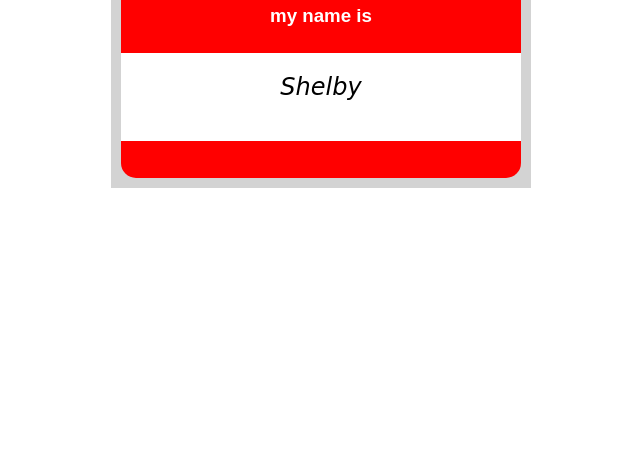
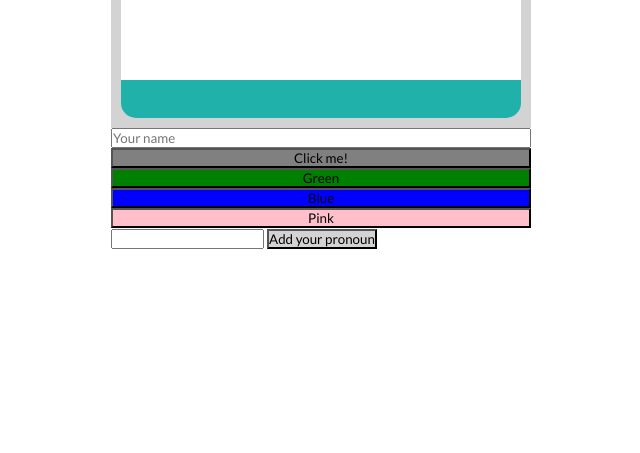
Before and after one commit to sls1881/name-tag-102, a plain HTML site: page index.html in a window 1280 px wide. Shown: the part 347-800 px from the top of the page, without its empty margins (319-959 px from the left). Drawn offline with Linux system fonts and the light colour scheme.

Commit message:
Nametag with event listeners

```diff
--- /dev/null
+++ b/app.js
@@ -0,0 +1,62 @@
+//Declare name changing
+const addName = document.getElementById('name');
+const clickButton = document.getElementById('button');
+const myName = document.getElementById('updated');
+
+
+//Declare color buttons
+const changeColor = document.getElementById('backg-color');
+const lightGreen = document.getElementById('lgreen');
+const lightBlue = document.getElementById('lblue');
+const lightPink = document.getElementById('lpink');
+
+//Declare pronoun
+const myPronoun = document.getElementById('pronoun-input');
+const pronounButton = document.getElementById('pronoun-button');
+const pronounPlacement = document.getElementById('pronoun-placement');
+
+//Declare count
+const myCount = document.getElementById('count');
+
+//Event for name change
+clickButton.addEventListener('click', () => {
+
+    myName.textContent = addName.value;
+    addName.value = '';
+
+})
+
+//Event for background color change
+lightGreen.addEventListener('click', () => {
+
+    changeColor.style.background = 'green';
+
+})
+
+lightBlue.addEventListener('click', () => {
+
+    changeColor.style.background = 'blue';
+
+})
+
+lightPink.addEventListener('click', () => {
+
+    changeColor.style.background = 'pink';
+
+})
+
+//Event for pronoun button
+
+pronounButton.addEventListener('click', () => {
+
+    pronounPlacement.textContent = myPronoun.value;
+})
+
+//Event for click count
+let count = 0
+
+clickButton.addEventListener('click', () => {
+
+    myCount.textContent = count++;
+
+})
--- a/index.html
+++ b/index.html
@@ -5,19 +5,42 @@
     <meta name="viewport" content="width=device-width, initial-scale=1.0">
     <title>Name Tag 102</title>
     <link rel="stylesheet" href="style.CSS">
+    <link rel="preconnect" href="https://fonts.gstatic.com">
+    <link href="https://fonts.googleapis.com/css2?family=Lato&display=swap" rel="stylesheet">
 </head>
 <body>
+    <div class = 'with-button'>
         <div class = 'border'>
-        <div class = 'container'>
+            <div id = 'backg-color' class = 'container'>
                 <header>
                     <h1>HELLO</h1>
                     <h3>my name is</h3>
                 </header>
                 <main>
-                <p><em>Shelby</em></p>
+                    <dev id = 'updated'>
+                    </dev>
+                    <div id = 'pronoun-placement'>
+
+                    </div>
                 </main>
                 <footer></footer>
             </div>
         </div>
+        <div class = 'name-input'>
+            <input id = 'name' placeholder = 'Your name'/>
+            <button id = 'button'>Click me!</button>
+            <button id = 'lgreen' class = 'green'>Green</button>
+            <button id = 'lblue' class = 'blue'>Blue</button>
+            <button id = 'lpink' class = 'pink'>Pink</button>
+        </div>
+        <div class = 'pronoun'>
+            <input id = 'pronoun-input'/>
+            <button id = 'pronoun-button' class = 'pronoun-button'>Add your pronoun</button>
+        </div>
+        <div id = 'count'>
+
+        </div>
+    </div>
+    <script type = 'module' src = 'app.js'></script>
 </body>
 </html>
--- a/style.CSS
+++ b/style.CSS
@@ -5,7 +5,6 @@
 }
 
 body, html {
-    font-family: sans-serif;
     height: 100%;
     width: 100%;
     display: flex;
@@ -13,12 +12,14 @@ body, html {
     align-items: center;
 }
 
+body, input, button {
+    font-family: 'Lato', sans-serif;
+}
+
 header {
     text-align: center;
     width: 100%;
     height: 50%;
-    /* border-top-left-radius: 15%;
-    border-top-right-radius: 15%; */
 
 }
 
@@ -43,14 +44,16 @@ main {
     width: 100%;
     text-align: center;
     height: 35%;
-    padding: 20px;
-
 }
 
 footer {
     width: 400px;
     height: 15%;
     padding: 0;
+}
+
+button {
+    background-color: gray;
 }
 
 .border {
@@ -64,9 +67,30 @@ footer {
     display: flex;
     flex-direction: column;
     align-items: center;
-    background-color: red;
+    background-color: lightseagreen;
     width: 400px;
     height: 250px;
     justify-content: center;
     align-items: center;
 }
+
+.name-input {
+    display: flex;
+    flex-direction: column;
+}
+
+.green {
+    background-color: green;
+}
+
+.blue {
+    background-color: blue;
+}
+
+.pink {
+    background-color: pink;
+}
+
+.pronoun-button {
+    background-color: lightgray;
+}
```
Lines whose indentation alone changed are shown as unchanged.
